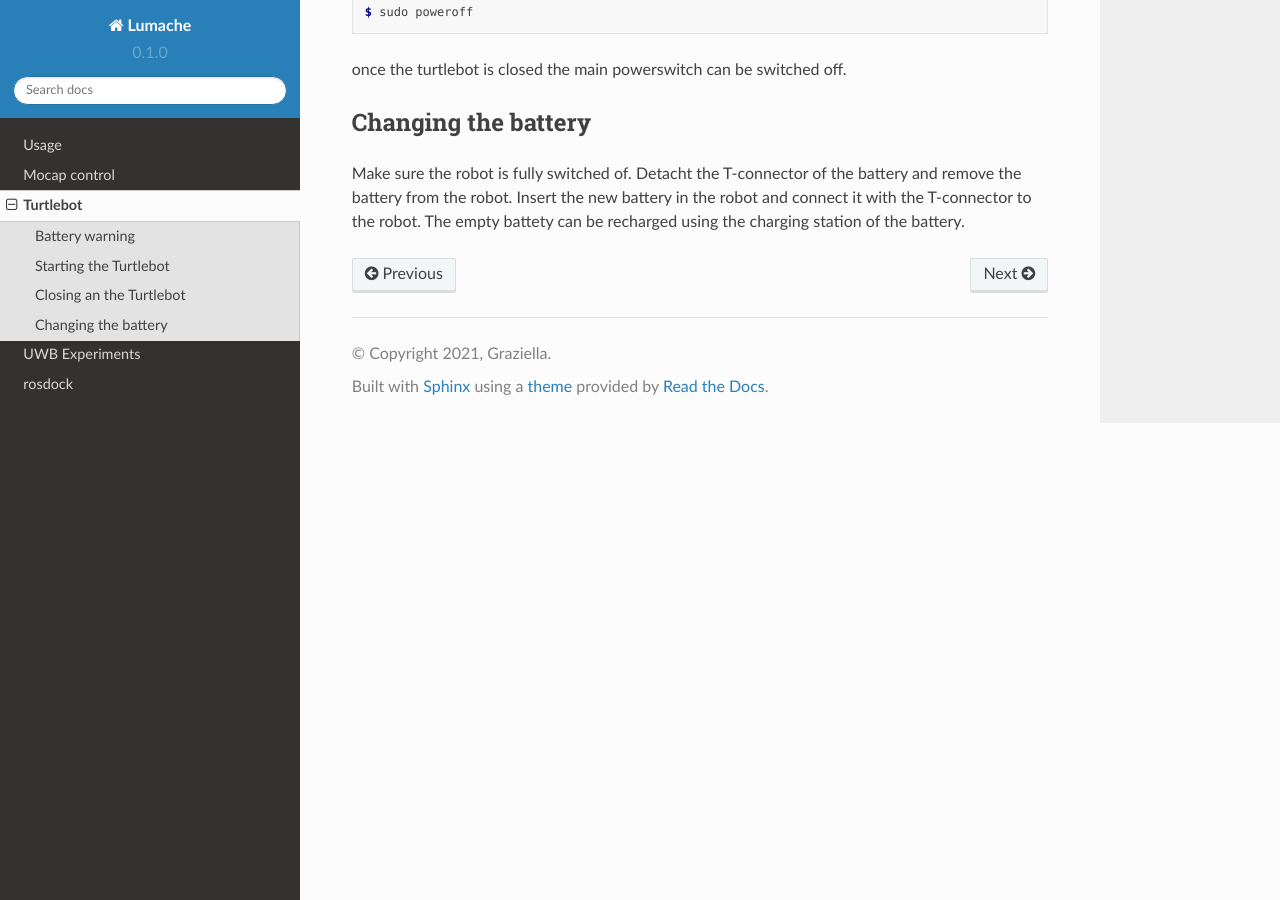
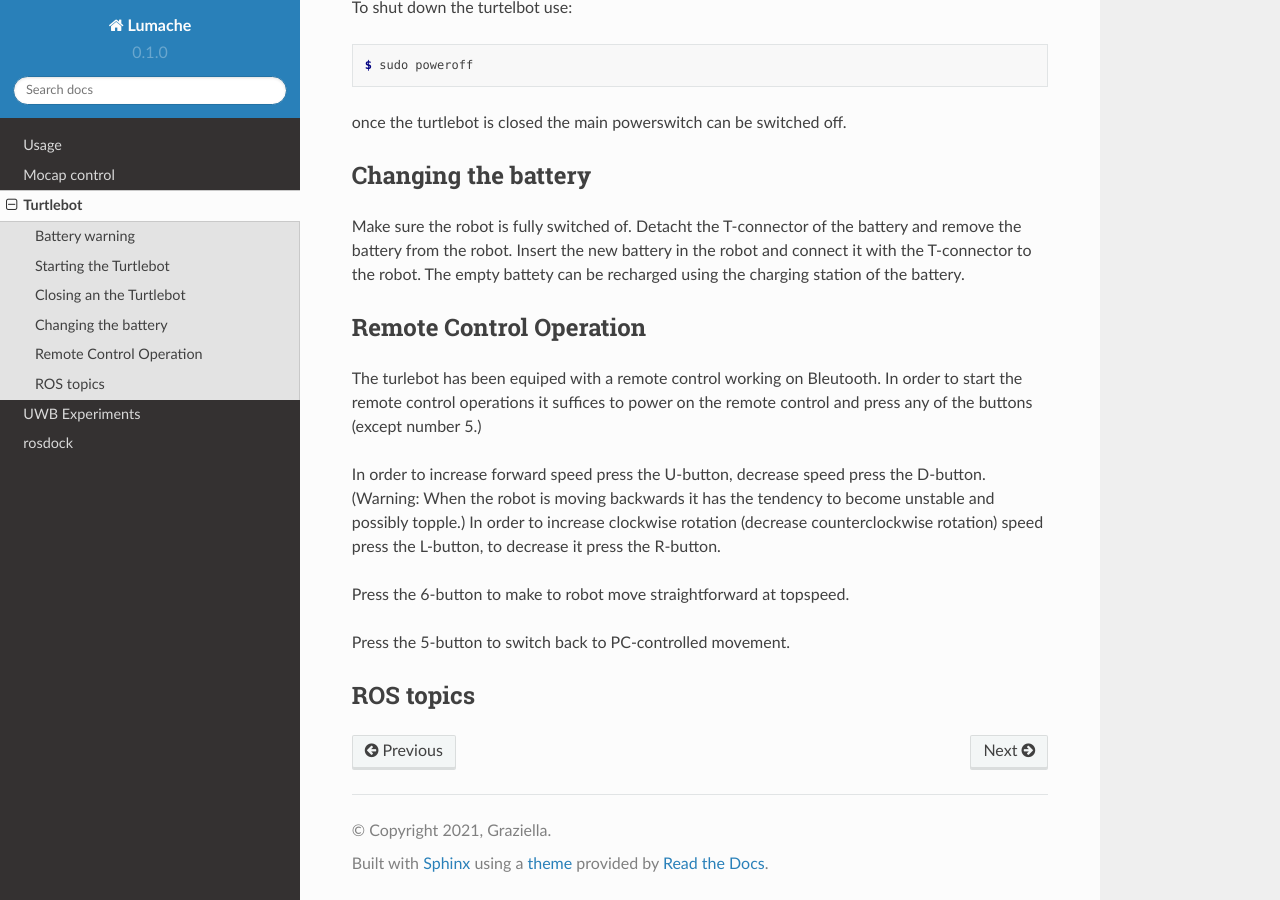
Before and after one commit to y2d2/YD_IDLAB_TURTLEBOT, a Sphinx documentation site: the page built from docs/source/turtlebot.rst, in a window 1280 px wide and 900 px high, scrolled down 1315 px. Built offline with Sphinx 7.4.7 and the Read the Docs theme 2.0.0, drawn with Linux system fonts in a browser that asks for light colours.

Commit message:
improving documentation

```diff
--- a/docs/source/index.rst
+++ b/docs/source/index.rst
@@ -2,7 +2,8 @@ Welcome to IDLAB TURTLEBOT's documentation!
 ===================================
 
 
-Check out the :doc:`usage` section for further information.
+Check out the :doc:`mocapcontrol` section to start controlling the turtlebot through the mocap.
+For UWB exeperimental procedures please refer to :doc:`uwbexp`. To control the turtlebot please refer to the :ref:`turtlebotRC' section in the :doc:turtlebot.
 
 .. note::
 
--- a/docs/source/turtlebot.rst
+++ b/docs/source/turtlebot.rst
@@ -9,11 +9,11 @@ In case more detail is need please visit: https://emanual.robotis.com/docs/en/pl
 
 Battery warning
 ---------------
+.. warning::
+	When the battery level is to low the turtlebot will stop and start to beep.
+	In this case it is important to close off the turtlebot and change the battery as soon as possible.
 
-When the battery level is to low the turtlebot will stop and start to beep.
-In this case it is important to close off the turtlebot and change the battery as soon as possible.
-
-Never charge the battery while still connected to the robot in operation!!
+	Never charge the battery while still connected to the robot in operation!!
 
 Starting the Turtlebot
 ----------------------
@@ -65,3 +65,21 @@ Changing the battery
 --------------------
 
 Make sure the robot is fully switched of. Detacht the T-connector of the battery and remove the battery from the robot. Insert the new battery in the robot and connect it with the T-connector to the robot. The empty battety can be recharged using the charging station of the battery.
+
+.. _turtlebotRC:
+
+Remote Control Operation
+------------------------
+
+The turlebot has been equiped with a remote control working on Bleutooth.
+In order to start the remote control operations it suffices to power on the remote control and press any of the buttons (except number 5.)
+
+In order to increase forward speed press the U-button, decrease speed press the D-button. (Warning: When the robot is moving backwards it has the tendency to become unstable and possibly topple.)
+In order to increase clockwise rotation (decrease counterclockwise rotation) speed press the L-button, to decrease it press the R-button.
+
+Press the 6-button to make to robot move straightforward at topspeed.
+
+Press the 5-button to switch back to PC-controlled movement.
+
+ROS topics
+----------
--- a/docs/source/usage.rst
+++ b/docs/source/usage.rst
@@ -87,7 +87,6 @@ In order to change the experiment change the value of the shape parameter to:
 
 !!! IF you have the NLOS object in the room make sure the robot starts somewhere close to the center to avoid collision. (The robot has not yet been upgrade to include collision avoidance.)
 
-
 In order to stop the experiment tap ctrl + C in the rosdock shell.
 
 In order to close the rosdock session use the exit command:
```
Also changed, not shown: docs/source/mocapcontrol.rst (+7 -4 lines), docs/source/rosdock.rst (+12 -0 lines), docs/source/uwbexp.rst (+5 -3 lines).
